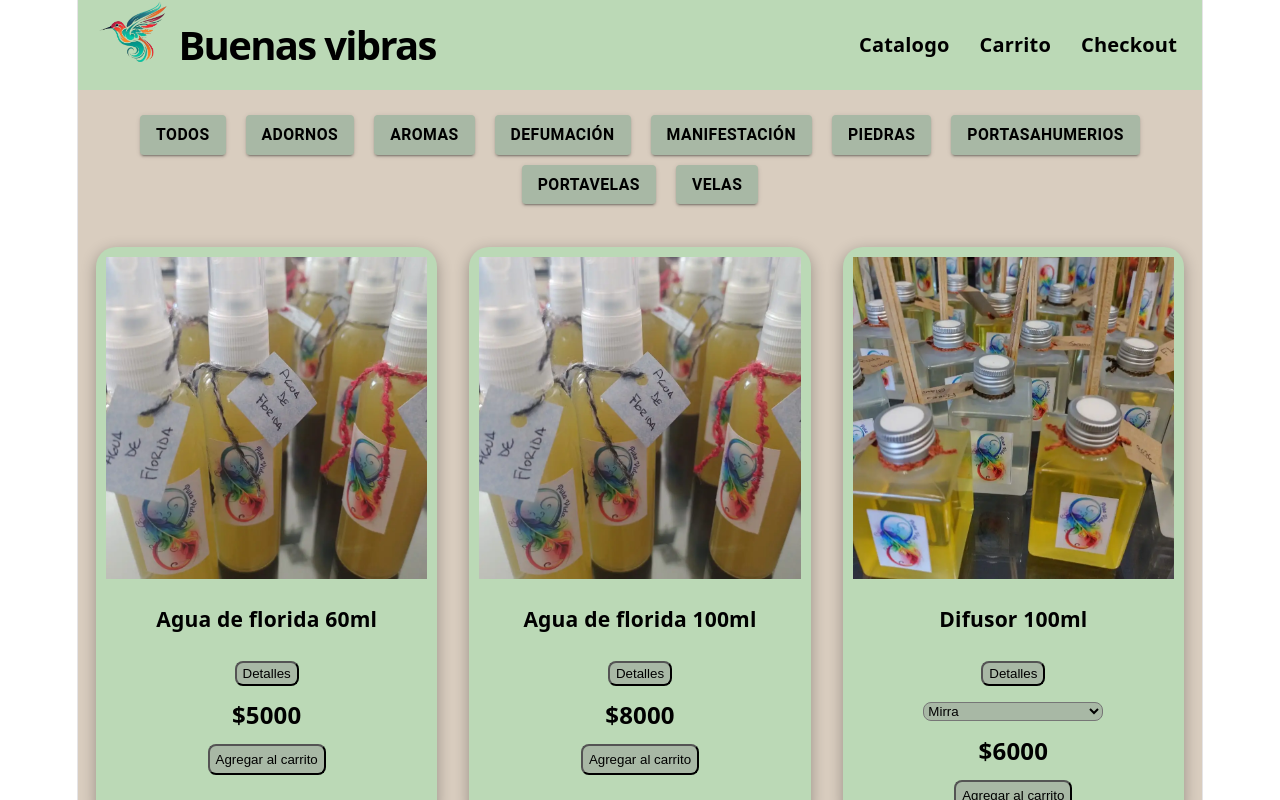
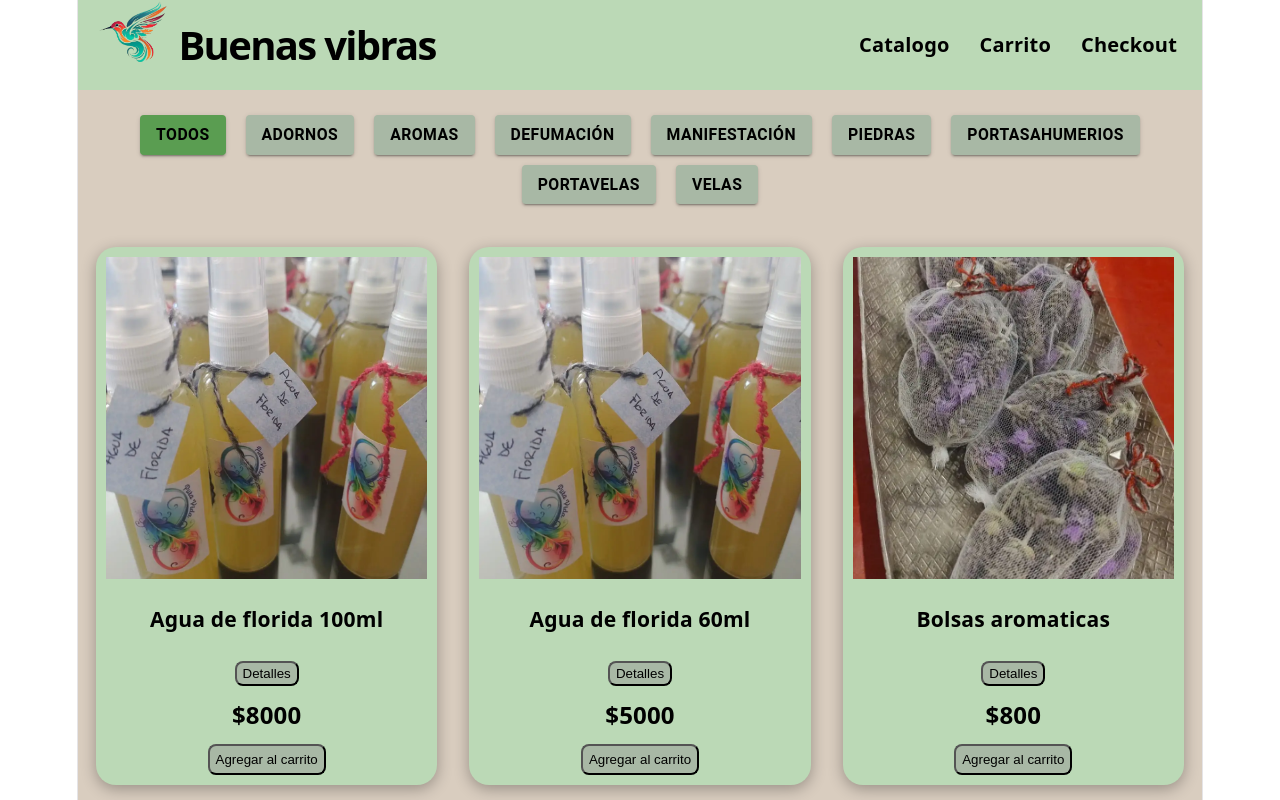
Before and after one commit to IvanTracey/Ecommerce-React, a React (Vite) app: page / in a window 1280 px wide. Shown: the top 800 px of the page. Built offline with nearby package versions, Linux system fonts and the light colour scheme.

Commit message:
Funciona el filtrado

```diff
--- a/src/Components/Categorias.jsx
+++ b/src/Components/Categorias.jsx
@@ -1,22 +1,26 @@
 import Button from '@mui/material/Button';
 import './Categorias.css'
 
-export default function ContainedButtons() {
+function CategorySelection({ categoriaActiva, onSelectCategoria }) {
     const categorias = ["Todos", "Adornos", "Aromas", "Defumación", "Manifestación", "Piedras", "Portasahumerios", "Portavelas", "Velas"];
 
   return (
     <div className='categorias'>
       {categorias.map(categoria => (
-        <Button key={categoria} className="botones-cat" variant="contained"
-            sx={{
-                bgcolor: '#A8B8A5',
-                color: '#000000',
-                fontWeight: 'bold',
-                '&:hover': {
-                bgcolor: '#7cc26f',
-                },
+        <Button
+          key={categoria}
+          onClick={() => onSelectCategoria(categoria)} className="botones-cat" variant="contained"
+          sx={{
+              bgcolor: categoria === categoriaActiva ? '#5a9d51' : '#A8B8A5',
+              color: '#000000',
+              fontWeight: 'bold',
+              '&:hover': {
+                bgcolor: '#5a9d51',
+              },
         }}>{categoria}</Button>
       ))}
     </div>
   );
 }
+
+export default CategorySelection;
--- a/src/Components/ItemListContainer.jsx
+++ b/src/Components/ItemListContainer.jsx
@@ -3,23 +3,35 @@ import '../../data/productos.json'
 import ItemList from "./ItemList";
 import Paginacion from "./Paginacion";
 
-function ItemListContainer() {
+function ItemListContainer({ categoriaSeleccionada }) {
   const [productos, setProductos] = useState([]);
   const [pagina, setPagina] = useState(1);
   const porPagina = 9;
+  console.log("recibí:", categoriaSeleccionada.toLowerCase());
 
 // Funcion que obtiene el array de productos
   useEffect(() => {
     fetch('../../data/productos.json')
       .then(res => res.json())
-      .then(data => setProductos(data));
+      .then(data => setProductos(data.sort((a, b) => a.nombre.localeCompare(b.nombre))));
   }, []);
+
+  const productosFiltrados = categoriaSeleccionada === "Todos"
+    ? productos : productos.filter(p => p.categoria.includes(categoriaSeleccionada));
+
+  const prod= productos.filter(p => p.categoria.includes(categoriaSeleccionada))
+  console.log("productos:",prod);
 
   //Parametros de la paginacion
   const indiceFinal = pagina * porPagina;
   const indiceInicial = indiceFinal - porPagina;
-  const productosPagina = productos.slice(indiceInicial, indiceFinal);
-  const totalPaginas = Math.ceil(productos.length / porPagina);
+  const productosPagina = productosFiltrados.slice(indiceInicial, indiceFinal);
+  const totalPaginas = Math.ceil(productosFiltrados.length / porPagina);
+
+    // Resetear a página 1 cuando cambia la categoría
+  useEffect(() => {
+    setPagina(1);
+  }, [categoriaSeleccionada]);
 
   return (
     <>
--- a/src/Pages/Catalogo.jsx
+++ b/src/Pages/Catalogo.jsx
@@ -1,18 +1,21 @@
-import React  from 'react'
+import { useState } from "react"
 import ItemListContainer from '../Components/ItemListContainer'
 import Categorias from '../Components/Categorias'
 import './Catalogo.css'
 
 function Catalogo (){
+  const [categoriaSeleccionada, setCategoriaSeleccionada] = useState("Todos");
 
   return (
     <div className='div-catalogo'>
         <div className='div-categorias'>
-            <Categorias></Categorias>
+          <Categorias
+            categoriaActiva={categoriaSeleccionada}
+            onSelectCategoria={setCategoriaSeleccionada}
+          />
         </div>
         <div className='div-cardproducts'>
-             <ItemListContainer></ItemListContainer>
-
+          <ItemListContainer categoriaSeleccionada={categoriaSeleccionada} />
         </div>
     </div>
   )
```
Also changed, not shown: src/Components/CategorySelection.jsx (added).
